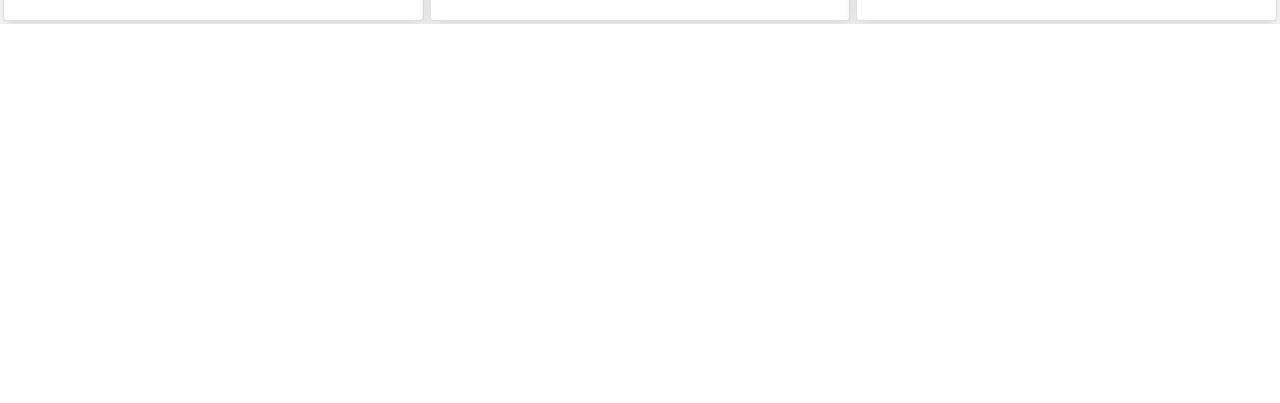
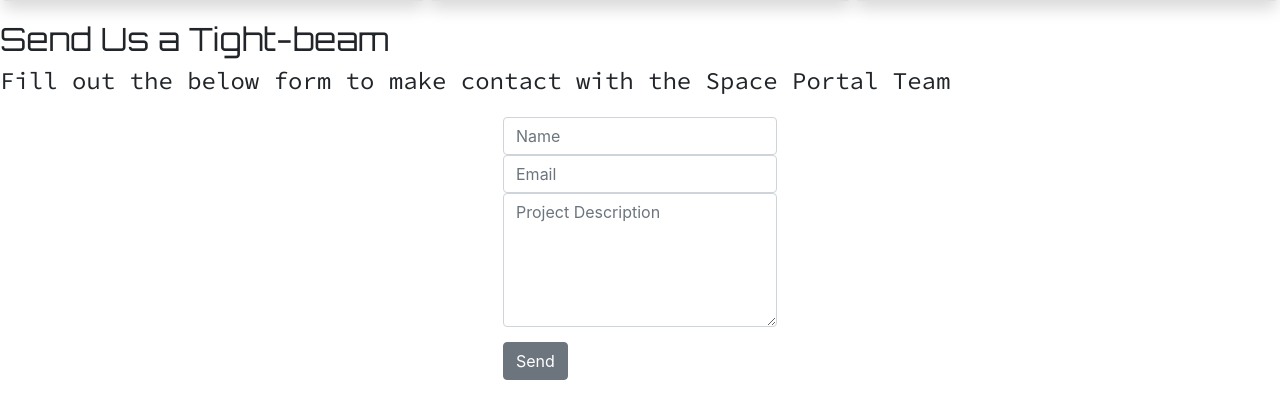
Before and after one commit to mparkcode/sql_test, a PHP site: page / in a window 1280 px wide. Shown: the part 1758-2161 px from the top of the page. Before the commit the page ends 1782 px from the top, so only its background shows below. Run offline with PHP 8.4, Linux system fonts and the light colour scheme; some libraries are stand-ins or nearby versions.

Commit message:
added contact form to index.html

```diff
--- a/assets/css/style.css
+++ b/assets/css/style.css
@@ -1,10 +1,10 @@
 /*---------------Text---------------*/
 
-h1 {
+h1, h2 {
     font-family: 'Orbitron', sans-serif;
 }
 
-h2, h3, h4, p, li {
+h3, h4, h5, p, li {
     font-family: 'Source Code Pro', monospace;
 }
 
@@ -23,3 +23,14 @@ h2, h3, h4, p, li {
 #mapid {
     height: 400px;
 }
+
+.center-form {
+    padding-top: 10px;
+    margin: 3px auto;
+    max-width: 70%;
+}
+
+button[type="submit"] {
+    margin-top: 15px;
+    margin-bottom: 20px;
+}
--- a/index.html
+++ b/index.html
@@ -53,7 +53,7 @@
 			<thing id="img"></thing>
 		</div>
 		<div class="pt-3">
-			<h1 id="title"></h1>
+			<h2 id="title"></h2>
 			<p id="explanation"></p>
 			<p id="copyright"></p>
 		</div>
@@ -61,7 +61,7 @@
 
 	<!--ISS Information-->
 	<div class="container-fluid pt-3" id="iss">
-		<h1 id="iss">International Space Station (ISS)</h1>
+		<h2 id="iss">International Space Station (ISS)</h2>
 		<div class="row">
 			<div class="col-sm-6">
 				<h2> ISS position </h2>
@@ -78,7 +78,7 @@
 	<!--SpaceFlight Now-->
 
 	<div class="container-fluid pt-3" id="spaceflight-div">
-		<h1 id="news">Space News</h1>
+		<h2 id="news">Space News</h2>
 		<div class="row">
 			<div class="col-sm-4" style="padding: 3px">
 				<div class="shadow card" style="height: 100%;"><img class="card-img-top" id="news-img" src="Card1.html" style="height: 15rem;">
@@ -91,7 +91,7 @@
 					</div>
 				</div>
 			</div>
-            <div class="col-sm-4" style="padding: 3px">
+			<div class="col-sm-4" style="padding: 3px">
 				<div class="shadow card" style="height: 100%;"><img class="card-img-top" id="news-img" src="Card1.html" style="height: 15rem;">
 					<div class="card-body">
 						<div class="card-title h4" id="news-title"><a
@@ -102,7 +102,7 @@
 					</div>
 				</div>
 			</div>
-            <div class="col-sm-4" style="padding: 3px">
+			<div class="col-sm-4" style="padding: 3px">
 				<div class="shadow card" style="height: 100%;"><img class="card-img-top" id="news-img" src="Card1.html" style="height: 15rem;">
 					<div class="card-body">
 						<div class="card-title h4" id="news-title"><a
@@ -153,9 +153,28 @@
 
 	<!--Contact Us-->
 
+	<div class="container-fluid pt-3">
+		<div class="row">
+			<h2 id="contact">Send Us a Tight-beam</h2>
+		</div>
+		<div class="row">
+        	<h4>Fill out the below form to make contact with the Space Portal Team</h4>
+		</div>
+        <div class="row bg-color-contact">
+			<div class="center-form">
+				<form>
+                <input type="text" name="name" class="form-control" id="fullname" placeholder="Name" required/>
+				<input type="text" name="emailaddress" class="form-control" id="emailaddress" placeholder="Email" required/>
+				<textarea rows="5" name="projectsummary" class="form-control" id="projectsummary" placeholder="Project Description" required></textarea>
+				<button type="submit" class="btn btn-secondary center-block">Send</button>
+				</form>
+			</div>
+		</div>
+	</div>
+
 </body>
 
-
+<!--Link to JS file-->
 <script src="assets/js/portal.js"></script>
 
 </html>
```
